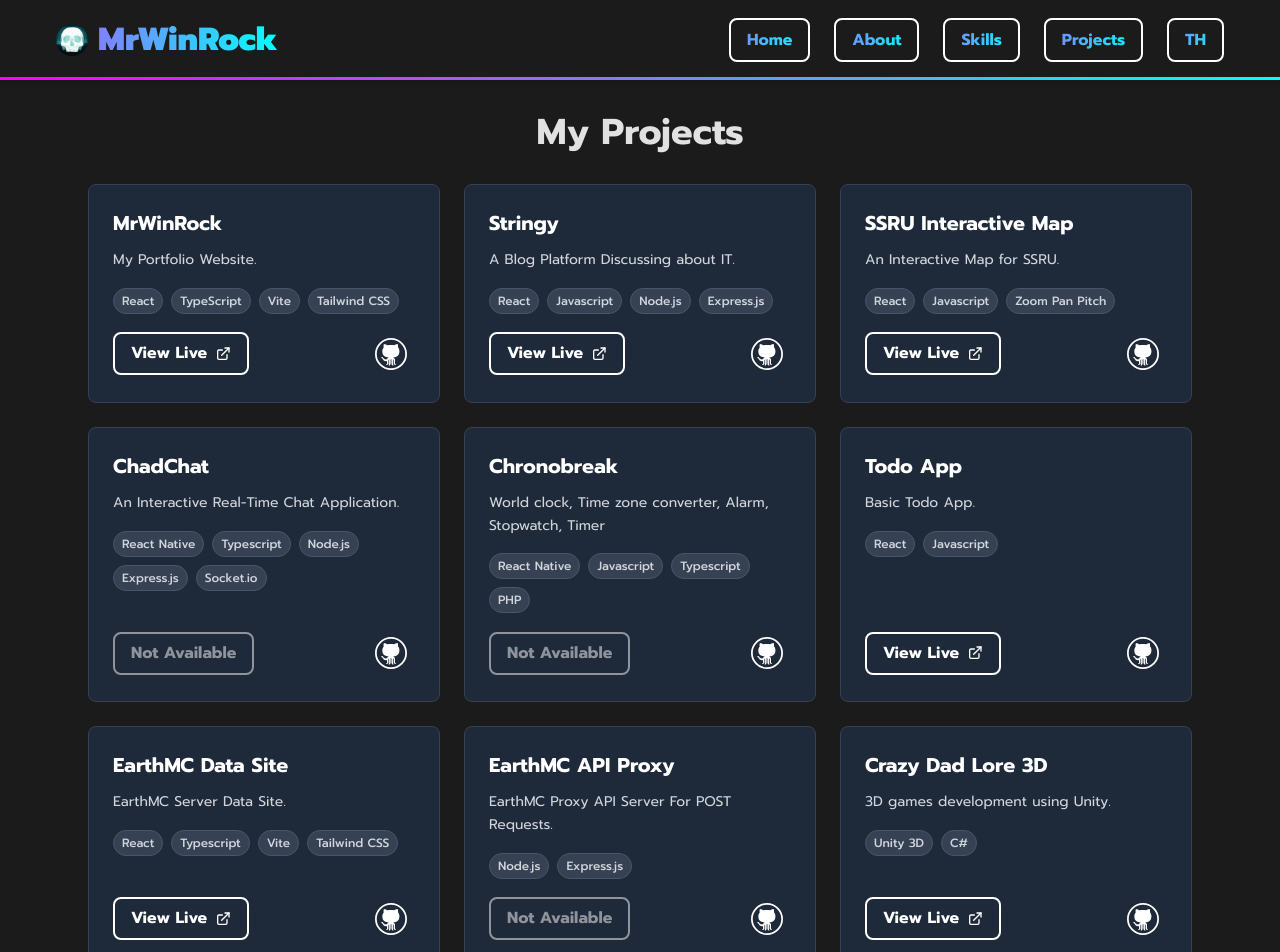
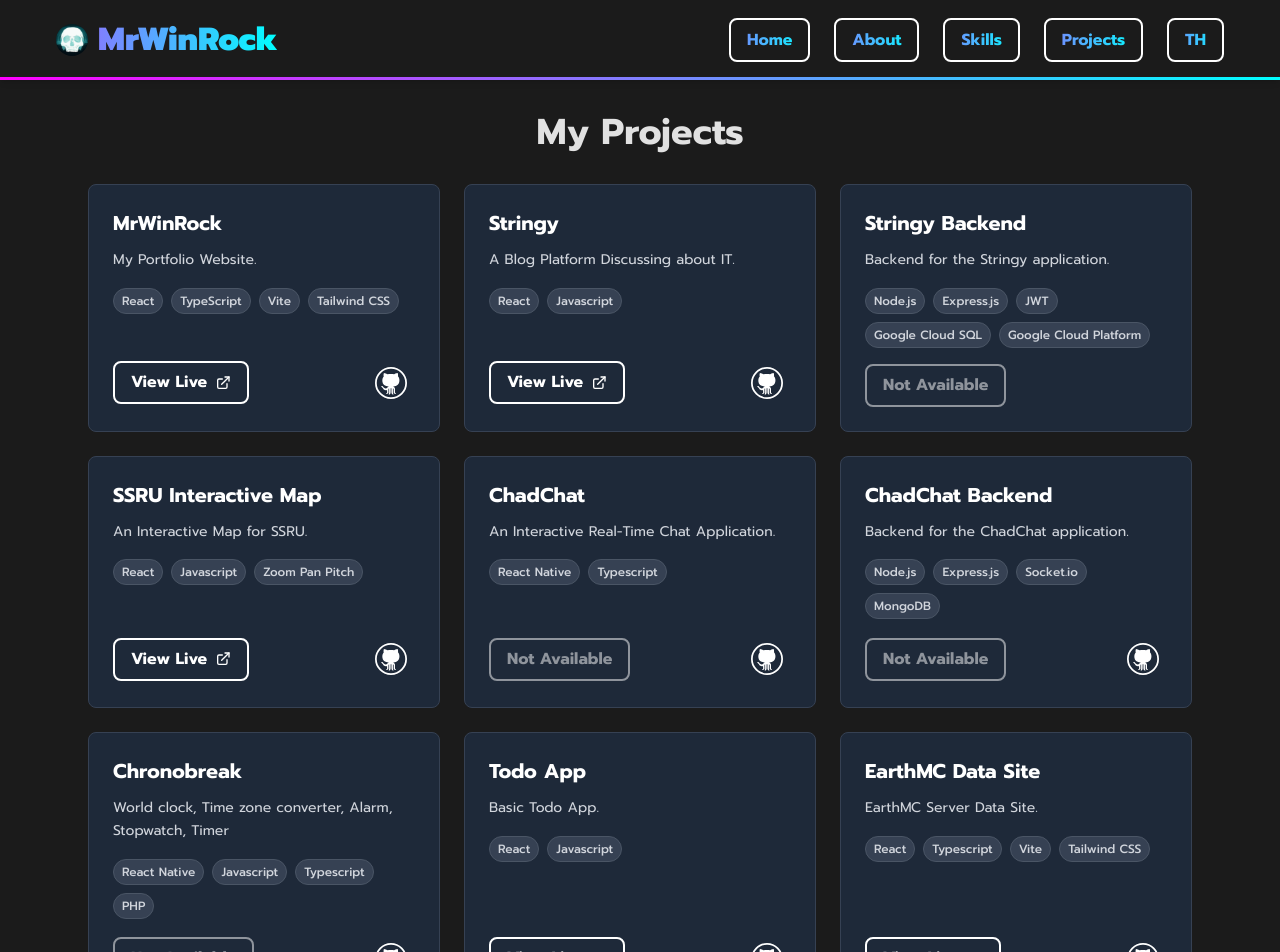
Before and after one commit to MrWinRock/MrWinRock, a React (Vite) app: page /projects in a window 1280 px wide. Shown: the top 952 px of the page. Built offline with nearby package versions, Linux system fonts and the light colour scheme.

Commit message:
update: projects page

```diff
--- a/src/components/pages/projects/Projects.tsx
+++ b/src/components/pages/projects/Projects.tsx
@@ -7,14 +7,17 @@ const Projects = () => {
 
     const projects = [
         { title: "MrWinRock", description: "My Portfolio Website.", url: "/", gh_url: "https://github.com/MrWinRock/MrWinRock", tags: ["React", "TypeScript", "Vite", "Tailwind CSS"] },
-        { title: "Stringy", description: "A Blog Platform Discussing about IT.", url: "https://stringy-b8c5e.web.app/", gh_url: "https://github.com/MrWinRock/Stringy", tags: ["React", "Javascript", "Node.js", "Express.js"] },
+        { title: "Stringy", description: "A Blog Platform Discussing about IT.", url: "https://stringy-b8c5e.web.app/", gh_url: "https://github.com/MrWinRock/Stringy", tags: ["React", "Javascript"] },
+        { title: "Stringy Backend", description: "Backend for the Stringy application.", tags: ["Node.js", "Express.js", "JWT", "Google Cloud SQL", "Google Cloud Platform"] },
         { title: "SSRU Interactive Map", description: "An Interactive Map for SSRU.", url: "https://mrwinrock.github.io/ssru-inter-map/", gh_url: "https://github.com/MrWinRock/ssru-inter-map", tags: ["React", "Javascript", "Zoom Pan Pitch"] },
-        { title: "ChadChat", description: "An Interactive Real-Time Chat Application.", gh_url: "https://github.com/MrWinRock/ChadChat", tags: ["React Native", "Typescript", "Node.js", "Express.js", "Socket.io"] },
+        { title: "ChadChat", description: "An Interactive Real-Time Chat Application.", gh_url: "https://github.com/MrWinRock/ChadChat", tags: ["React Native", "Typescript"] },
+        { title: "ChadChat Backend", description: "Backend for the ChadChat application.", gh_url: "https://github.com/MrWinRock/chadchat-backend", tags: ["Node.js", "Express.js", "Socket.io", "MongoDB"] },
         { title: "Chronobreak", description: "World clock, Time zone converter, Alarm, Stopwatch, Timer", gh_url: "https://github.com/MrWinRock/chronobreak", tags: ["React Native", "Javascript", "Typescript", "PHP"] },
         { title: "Todo App", description: "Basic Todo App.", url: "https://todo-react-group.web.app", gh_url: "https://github.com/MrWinRock/todoreact", tags: ["React", "Javascript"] },
         { title: "EarthMC Data Site", description: "EarthMC Server Data Site.", url: "https://mrwinrock.github.io/earthmc-web-data", gh_url: "https://github.com/MrWinRock/earthmc-web-data", tags: ["React", "Typescript", "Vite", "Tailwind CSS"] },
         { title: "EarthMC API Proxy", description: "EarthMC Proxy API Server For POST Requests.", gh_url: "https://github.com/MrWinRock/earthmc-api-proxy", tags: ["Node.js", "Express.js"] },
-        { title: "Crazy Dad Lore 3D", description: "3D games development using Unity.", url: "https://marguro.itch.io/crazy-dad-lore", gh_url: "https://github.com/MrWinRock/summer-jam-2025?tab=readme-ov-file", tags: ["Unity 3D", "C#"] },
+        { title: "Crazy Dad Lore 3D", description: "A 3D Road game created for the Thailand Summer Jam 2025.", url: "https://marguro.itch.io/crazy-dad-lore", gh_url: "https://github.com/MrWinRock/summer-jam-2025?tab=readme-ov-file", tags: ["Unity 3D", "C#"] },
+        { title: "Horror Company", description: "A 2D game created for the Thailand Horror Jam 2024.", url: "https://marguro.itch.io/horror-company", gh_url: "https://github.com/MrWinRock/project-H-jam", tags: ["Unity 3D", "C#"] },
     ]
 
     return (
```
Also changed, not shown: package.json (+14 -14 lines), 1 other file (tests, documents, lock files or other folders).
